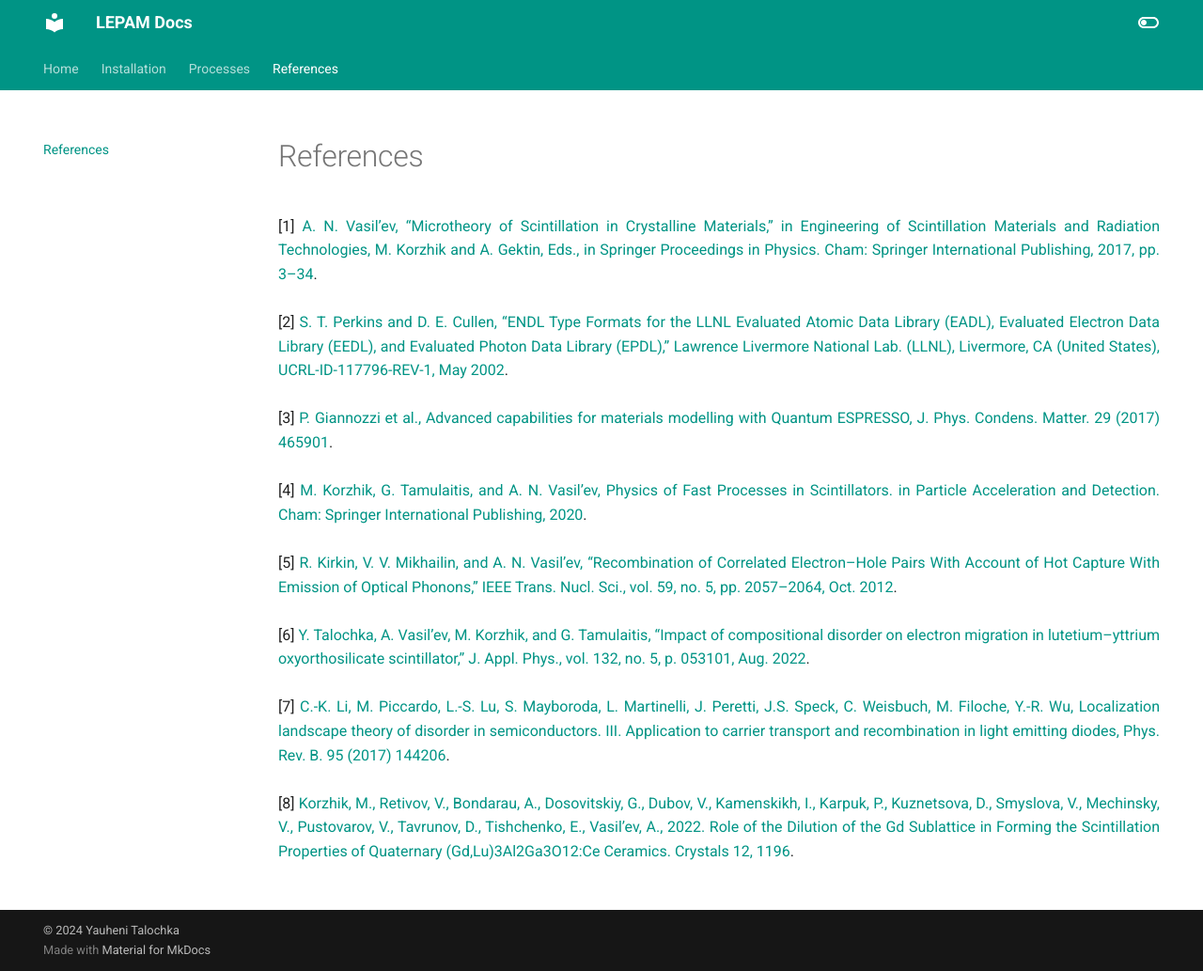
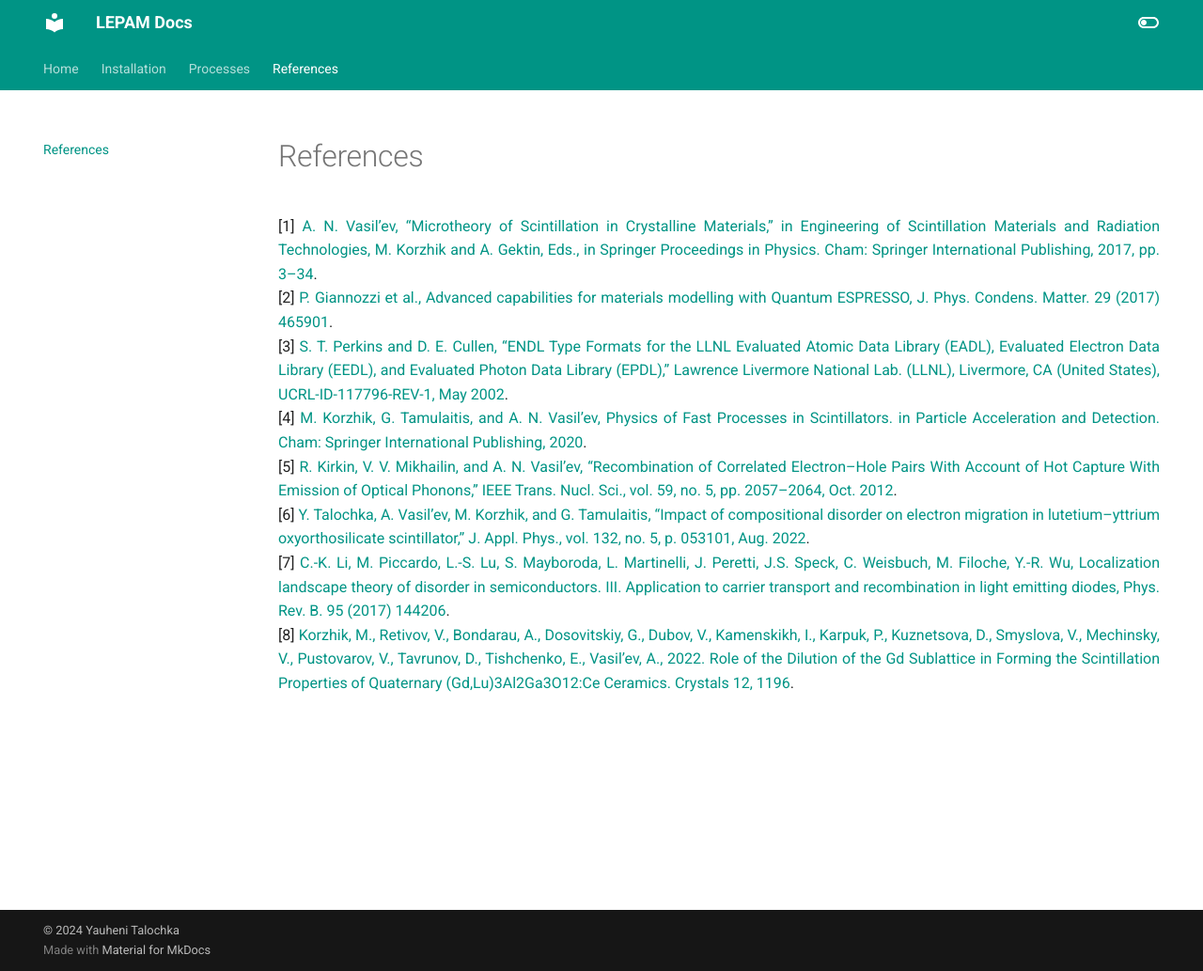
Before and after one commit to YauheniTalochkaN/LEPAM_Docs, an MkDocs documentation site: the page built from docs/references.md, in a window 1280 px wide and 1033 px high. Shown: the whole window at 94% size. Built offline with MkDocs 1.6.1 and Material for MkDocs 9.7.7, drawn with Linux system fonts in a browser that asks for light colours.

Commit message:
some changes

```diff
--- a/docs/references.md
+++ b/docs/references.md
@@ -2,26 +2,17 @@
 <div style="text-align: justify;">
 [1] <a href="https://doi.org/10.1007/978-3-319-68465-9_1"  target="_blank" rel="noopener">A. N. Vasil’ev, “Microtheory of Scintillation in Crystalline Materials,” in Engineering of Scintillation Materials and Radiation Technologies, M. Korzhik and A. Gektin, Eds., in Springer Proceedings in Physics. Cham: Springer International Publishing, 2017, pp. 3–34</a>.
 <br>
+[2] <a href="https://doi.org/10.1088/1361-648X/aa8f79"  target="_blank" rel="noopener">P. Giannozzi et al., Advanced capabilities for materials modelling with Quantum ESPRESSO, J. Phys. Condens. Matter. 29 (2017) 465901</a>.
 <br>
-[2] <a href="https://doi.org/10.2172/15013373"  target="_blank" rel="noopener">S. T. Perkins and D. E. Cullen, “ENDL Type Formats for the LLNL Evaluated Atomic Data Library (EADL), Evaluated Electron Data Library (EEDL), and Evaluated Photon Data Library (EPDL),” Lawrence Livermore National Lab. (LLNL), Livermore, CA (United States), UCRL-ID-117796-REV-1, May 2002</a>.
-<br>
-<br>
-[3] <a href="https://doi.org/10.1088/1361-648X/aa8f79"  target="_blank" rel="noopener">P. Giannozzi et al., Advanced capabilities for materials modelling with Quantum ESPRESSO, J. Phys. Condens. Matter. 29 (2017) 465901</a>.
-<br>
+[3] <a href="https://doi.org/10.2172/15013373"  target="_blank" rel="noopener">S. T. Perkins and D. E. Cullen, “ENDL Type Formats for the LLNL Evaluated Atomic Data Library (EADL), Evaluated Electron Data Library (EEDL), and Evaluated Photon Data Library (EPDL),” Lawrence Livermore National Lab. (LLNL), Livermore, CA (United States), UCRL-ID-117796-REV-1, May 2002</a>.
 <br>
 [4] <a href="https://doi.org/10.1007/978-3-030-21966-6"  target="_blank" rel="noopener">M. Korzhik, G. Tamulaitis, and A. N. Vasil’ev, Physics of Fast Processes in Scintillators. in Particle Acceleration and Detection. Cham: Springer International Publishing, 2020</a>.
 <br>
-<br>
 [5] <a href="https://doi.org/10.1109/TNS.2012.2194306"  target="_blank" rel="noopener">R. Kirkin, V. V. Mikhailin, and A. N. Vasil’ev, “Recombination of Correlated Electron–Hole Pairs With Account of Hot Capture With Emission of Optical Phonons,” IEEE Trans. Nucl. Sci., vol. 59, no. 5, pp. 2057–2064, Oct. 2012</a>.
-<br>
 <br>
 [6] <a href="https://doi.org/10.1063/5.0098905"  target="_blank" rel="noopener">Y. Talochka, A. Vasil’ev, M. Korzhik, and G. Tamulaitis, “Impact of compositional disorder on electron migration in lutetium–yttrium oxyorthosilicate scintillator,” J. Appl. Phys., vol. 132, no. 5, p. 053101, Aug. 2022</a>.
 <br>
-<br>
 [7] <a href="https://doi.org/10.1103/PhysRevB.95.144206"  target="_blank" rel="noopener">C.-K. Li, M. Piccardo, L.-S. Lu, S. Mayboroda, L. Martinelli, J. Peretti, J.S. Speck, C. Weisbuch, M. Filoche, Y.-R. Wu, Localization landscape theory of disorder in semiconductors. III. Application to carrier transport and recombination in light emitting diodes, Phys. Rev. B. 95 (2017) 144206</a>.
 <br>
-<br>
 [8] <a href="https://doi.org/10.3390/cryst12091196"  target="_blank" rel="noopener">Korzhik, M., Retivov, V., Bondarau, A., Dosovitskiy, G., Dubov, V., Kamenskikh, I., Karpuk, P., Kuznetsova, D., Smyslova, V., Mechinsky, V., Pustovarov, V., Tavrunov, D., Tishchenko, E., Vasil’ev, A., 2022. Role of the Dilution of the Gd Sublattice in Forming the Scintillation Properties of Quaternary (Gd,Lu)3Al2Ga3O12:Ce Ceramics. Crystals 12, 1196</a>.
-<br>
-<br>
 </div>
```
Also changed, not shown: docs/index.md (+1 -1 lines), docs/install.md (+10 -2 lines), docs/processes.md (+13 -3 lines).
